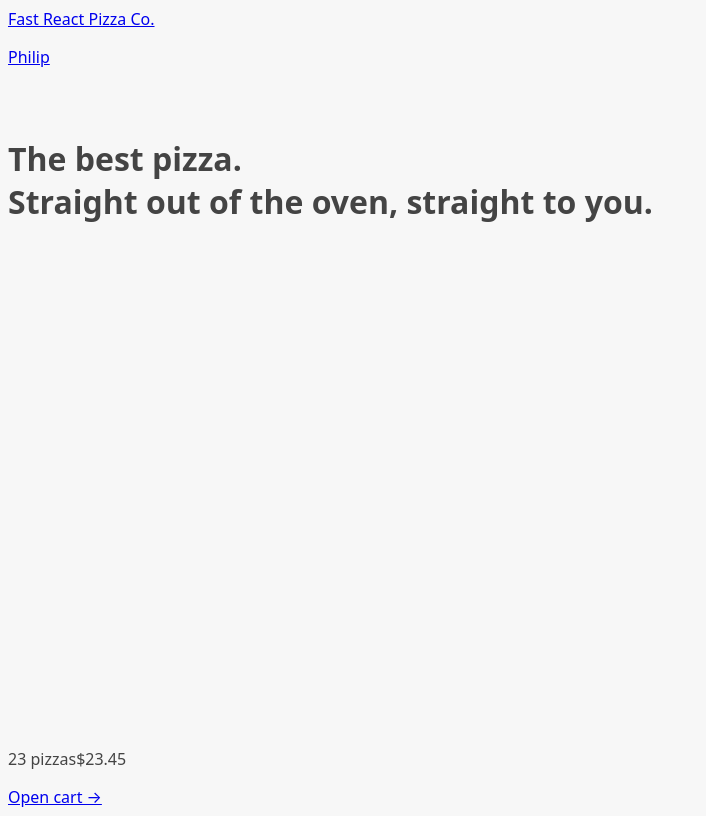
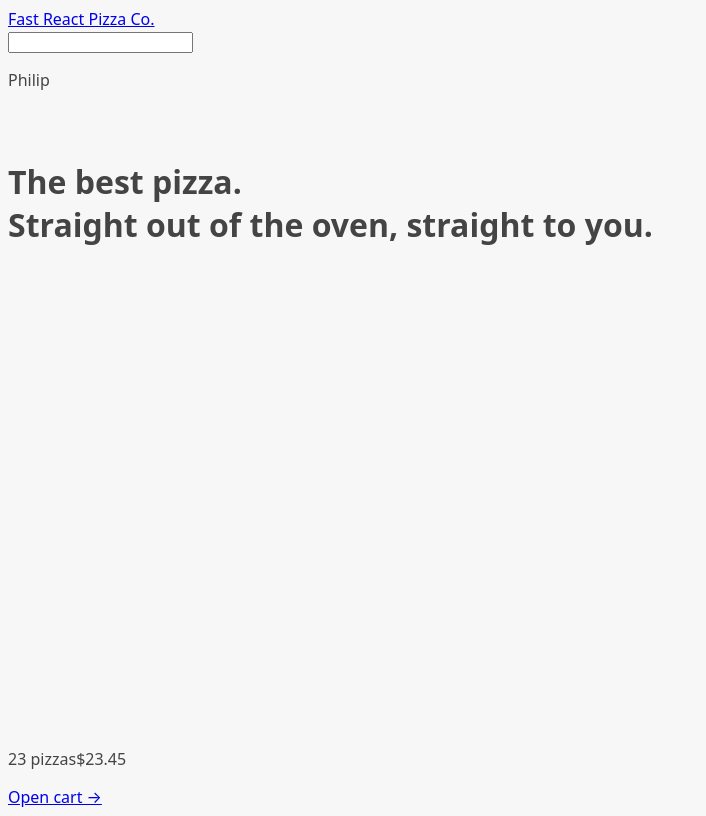
Before and after one commit to Gbangbolaoluwagbemiga/pizza, a React (Vite) app: page / in a window 1280 px wide. Shown: the whole page, without its empty margins (0-706 px from the left). Built offline with nearby package versions, Linux system fonts and the light colour scheme.

Commit message:
Search order implemented

```diff
--- a/src/ui/Header.jsx
+++ b/src/ui/Header.jsx
@@ -1,12 +1,14 @@
 import {Link} from 'react-router-dom';
+import SearchOrder from '../features/order/SearchOrder';
 
 function Header() {
   return (
     <div>
-      <Link to="/">
-        Fast React Pizza Co.
-        <p>Philip</p>
-      </Link>
+      <Link to="/">Fast React Pizza Co.</Link>
+
+      <SearchOrder />
+
+      <p>Philip</p>
     </div>
   );
 }
```
